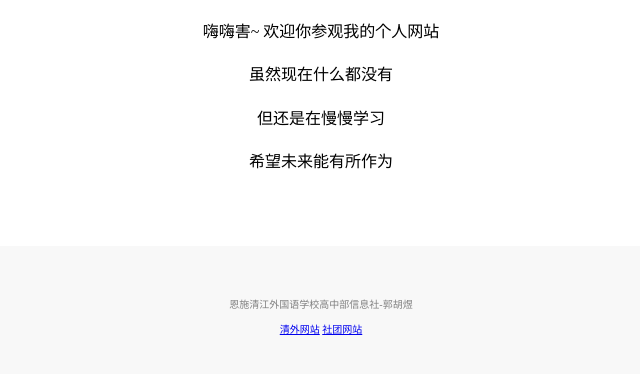
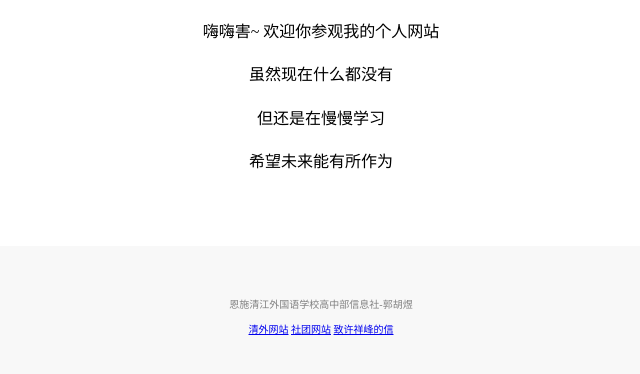
Before and after one commit to ZhangPeng2333/re0, a plain HTML site: page index.html in a window 1280 px wide. Shown: the part 288-662 px from the top of the page, without its empty margins (319-959 px from the left). Drawn offline with Linux system fonts and the light colour scheme.

Commit message:
Update index.html

```diff
--- a/index.html
+++ b/index.html
@@ -47,6 +47,7 @@
         <p>恩施清江外国语学校高中部信息社-郭胡煜</p>
         <a href="http://www.qjwx.cn">清外网站</a>
         <a href="./Club/ClubIndex.html">社团网站</a>
+        <a href="./For_someone/Xu_XF.html">致许祥峰的信</a>
     </div>
 
 </body>
```
